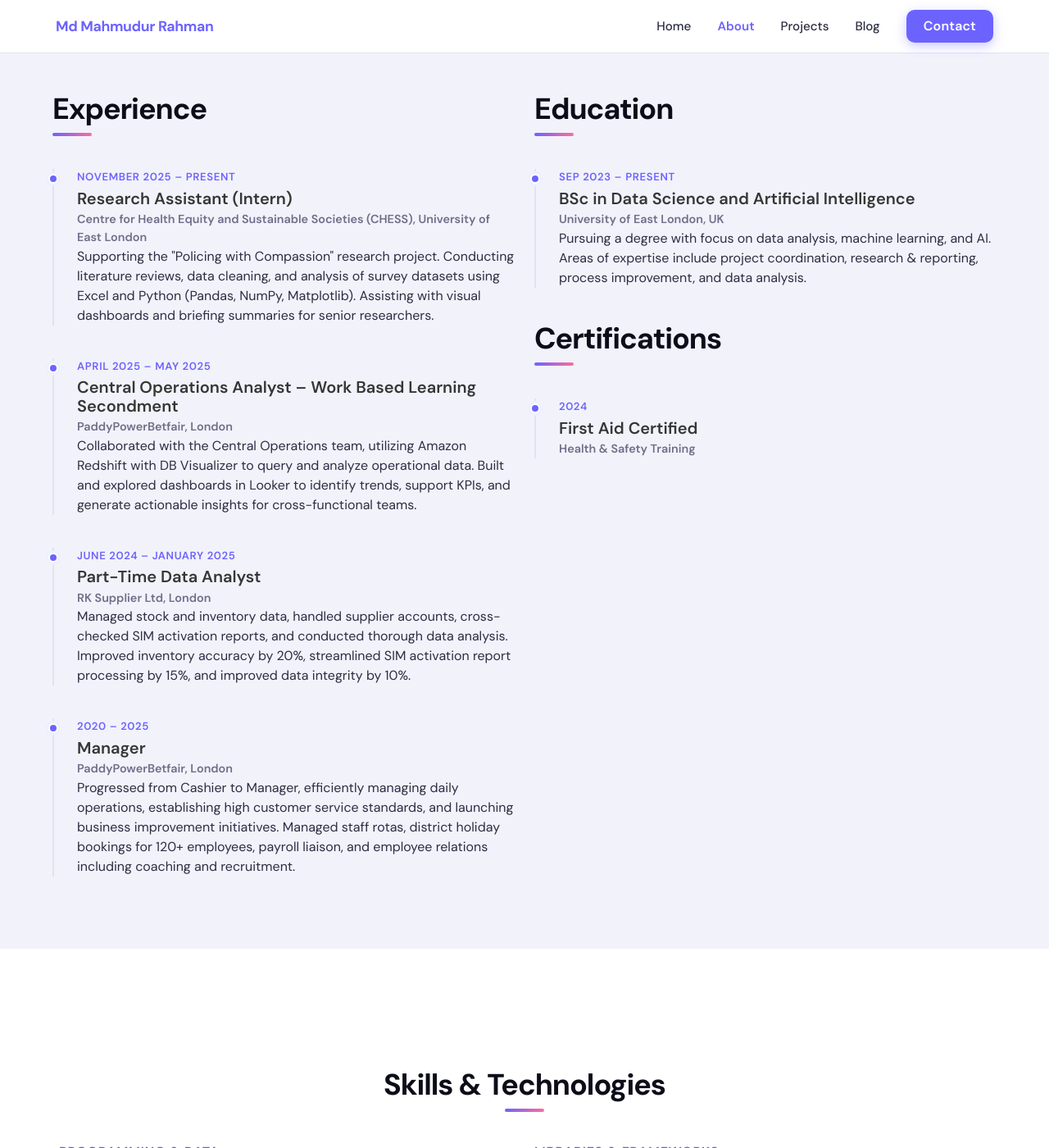
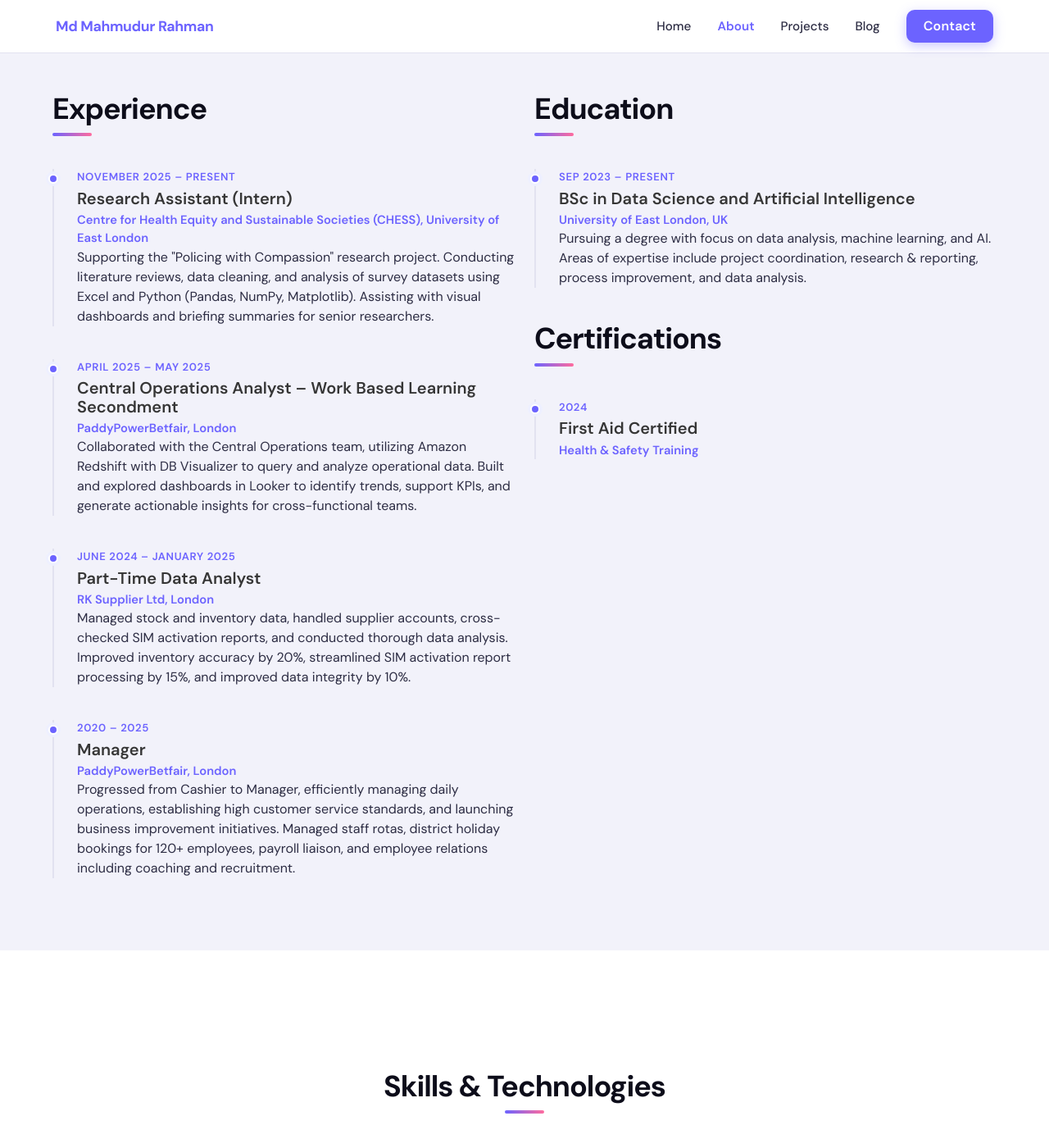
Before and after one commit to MMRahman1/mmrahman1.github.io, a Jekyll site: the page built from about.html, in a window 1280 px wide and 1400 px high, scrolled down 1226 px. Shown: the whole window at 82% size. Built offline with Jekyll 4.4.1, drawn with Linux system fonts in a browser that asks for light colours.

Commit message:
Fix review feedback: extract hero social icon styles to CSS class, fix timeline-company color
Co-authored-by: MMRahman1 <12697879+MMRahman1@users.noreply.github.com>

```diff
--- a/assets/css/style.scss
+++ b/assets/css/style.scss
@@ -219,6 +219,32 @@ body {
 .hero-cta .button.is-outlined.is-white:hover {
   background: rgba(255,255,255,0.1);
   border-color: rgba(255,255,255,0.5);
+  transform: translateY(-2px);
+}
+
+.hero-social-links {
+  margin-top: 2rem;
+  display: flex;
+  gap: 0.75rem;
+}
+
+.hero-social-link {
+  width: 40px;
+  height: 40px;
+  border-radius: 0.625rem;
+  background: rgba(255,255,255,0.1);
+  display: flex;
+  align-items: center;
+  justify-content: center;
+  color: rgba(255,255,255,0.8);
+  font-size: 1.1rem;
+  transition: background 0.2s, transform 0.2s;
+  text-decoration: none;
+}
+
+.hero-social-link:hover {
+  background: rgba(108, 99, 255, 0.5);
+  color: var(--white);
   transform: translateY(-2px);
 }
 
@@ -621,8 +647,8 @@ body {
 
 .timeline-company {
   font-weight: 600;
-  color: var(--text-light);
-  font-size: 0.9rem;
+  color: var(--primary);
+  font-size: 0.92rem;
 }
 
 /* ---------- Bulma overrides ---------- */
```
Also changed, not shown: index.html (+5 -5 lines).
